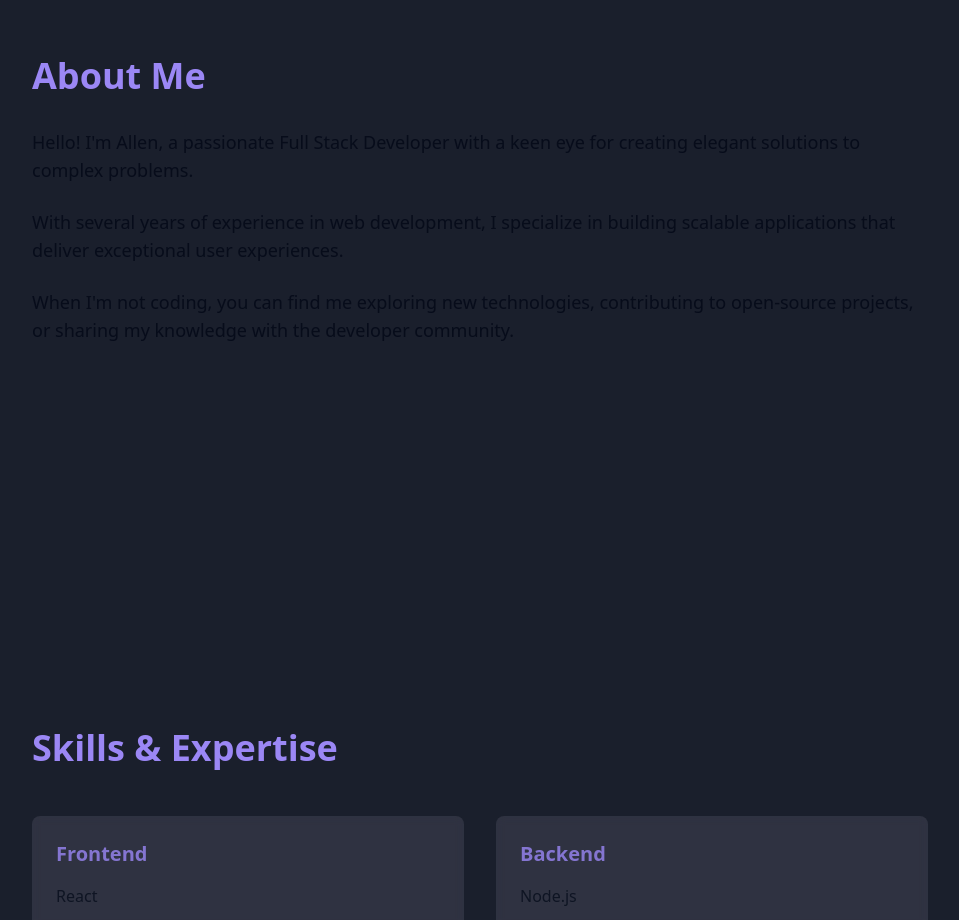
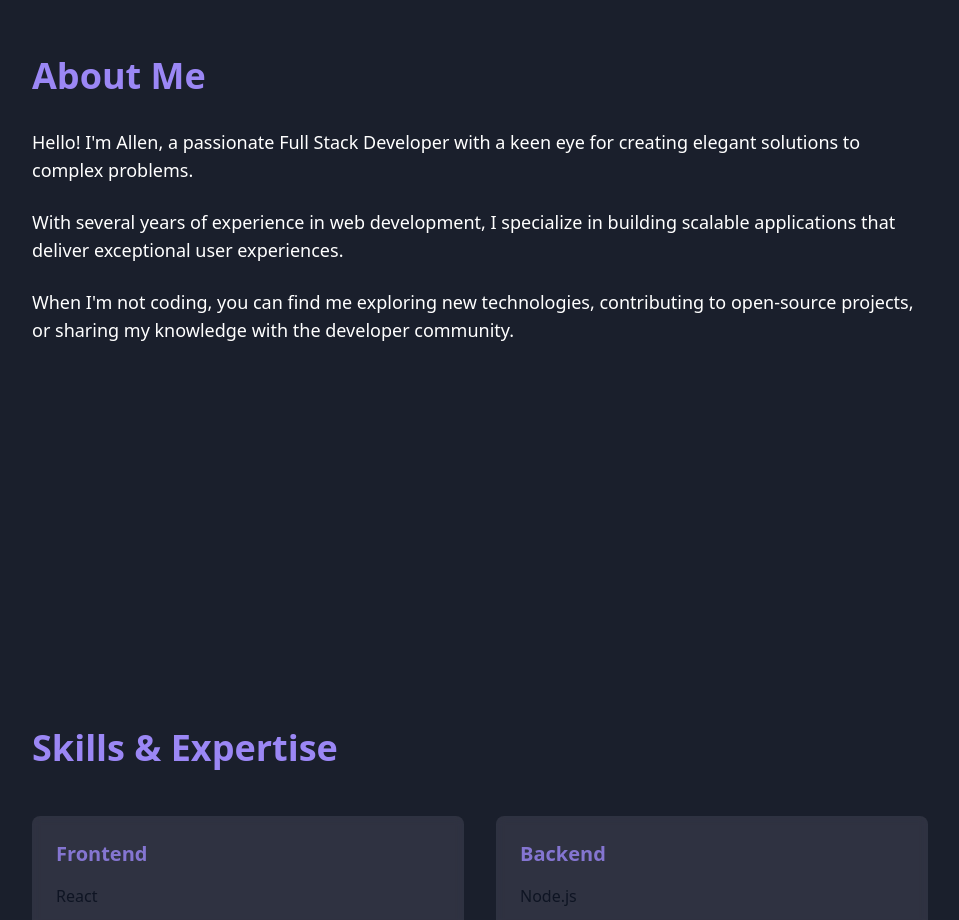
Before and after one commit to allen-zie/allen_portfolio, a React (Vite) app: page / in a window 1280 px wide. Shown: the part 1000-1920 px from the top of the page, without its empty margins (110-1069 px from the left). Built offline with nearby package versions, Linux system fonts and the light colour scheme.

Commit message:
Update About Me text color
Change the color of the "About Me" text to white.

```diff
--- a/src/components/sections/About.tsx
+++ b/src/components/sections/About.tsx
@@ -1,9 +1,10 @@
+
 export const About = () => {
   return (
     <section id="about" className="min-h-screen flex items-center justify-center px-4 lg:px-8 py-20">
       <div className="max-w-4xl mx-auto">
         <h2 className="text-3xl lg:text-4xl font-bold mb-8 text-primary animate-fadeIn">About Me</h2>
-        <div className="space-y-6 text-lg text-foreground/80">
+        <div className="space-y-6 text-lg text-white">
           <p className="animate-fadeIn" style={{ animationDelay: "200ms" }}>
             Hello! I'm Allen, a passionate Full Stack Developer with a keen eye for creating
             elegant solutions to complex problems.
```
